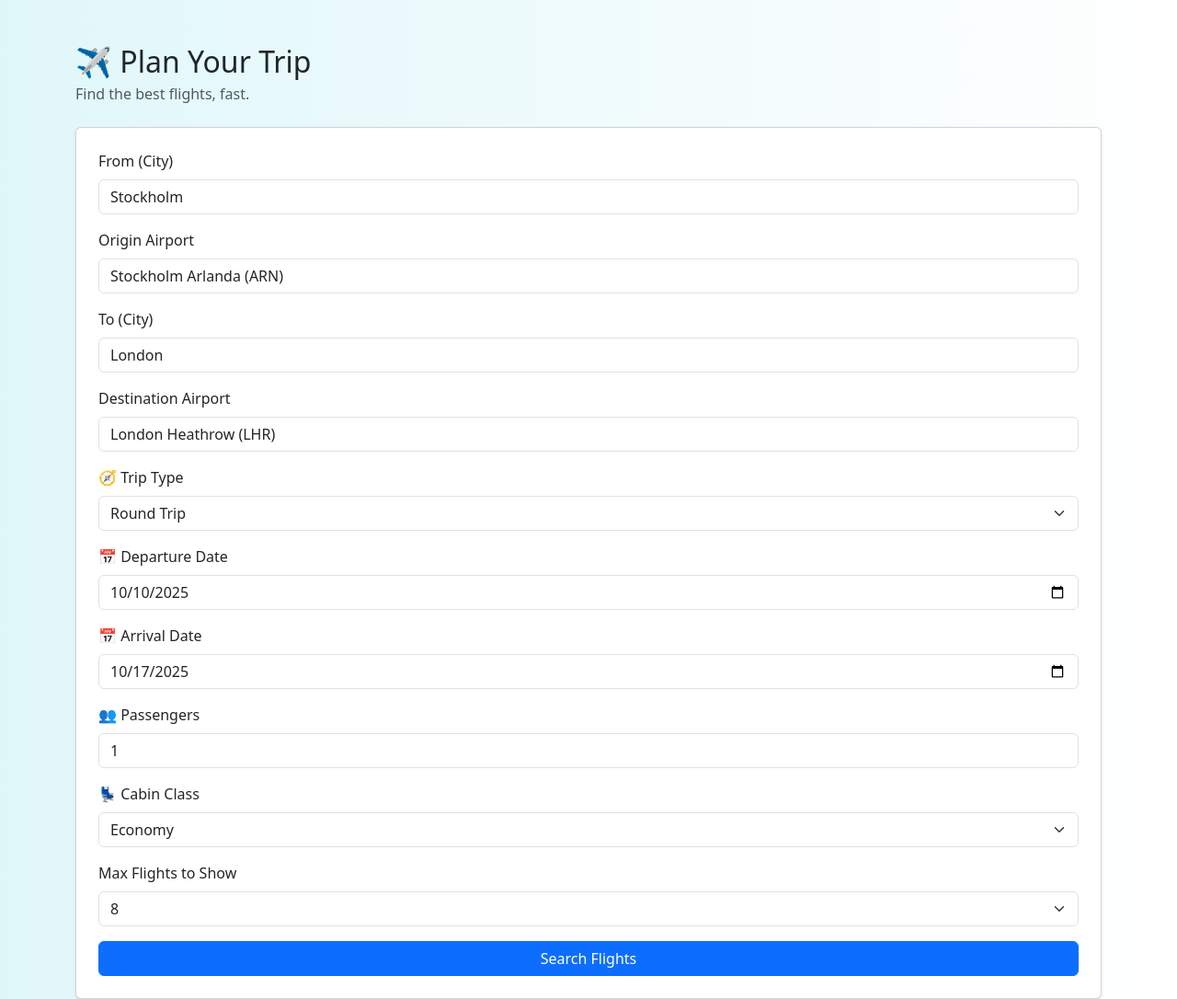
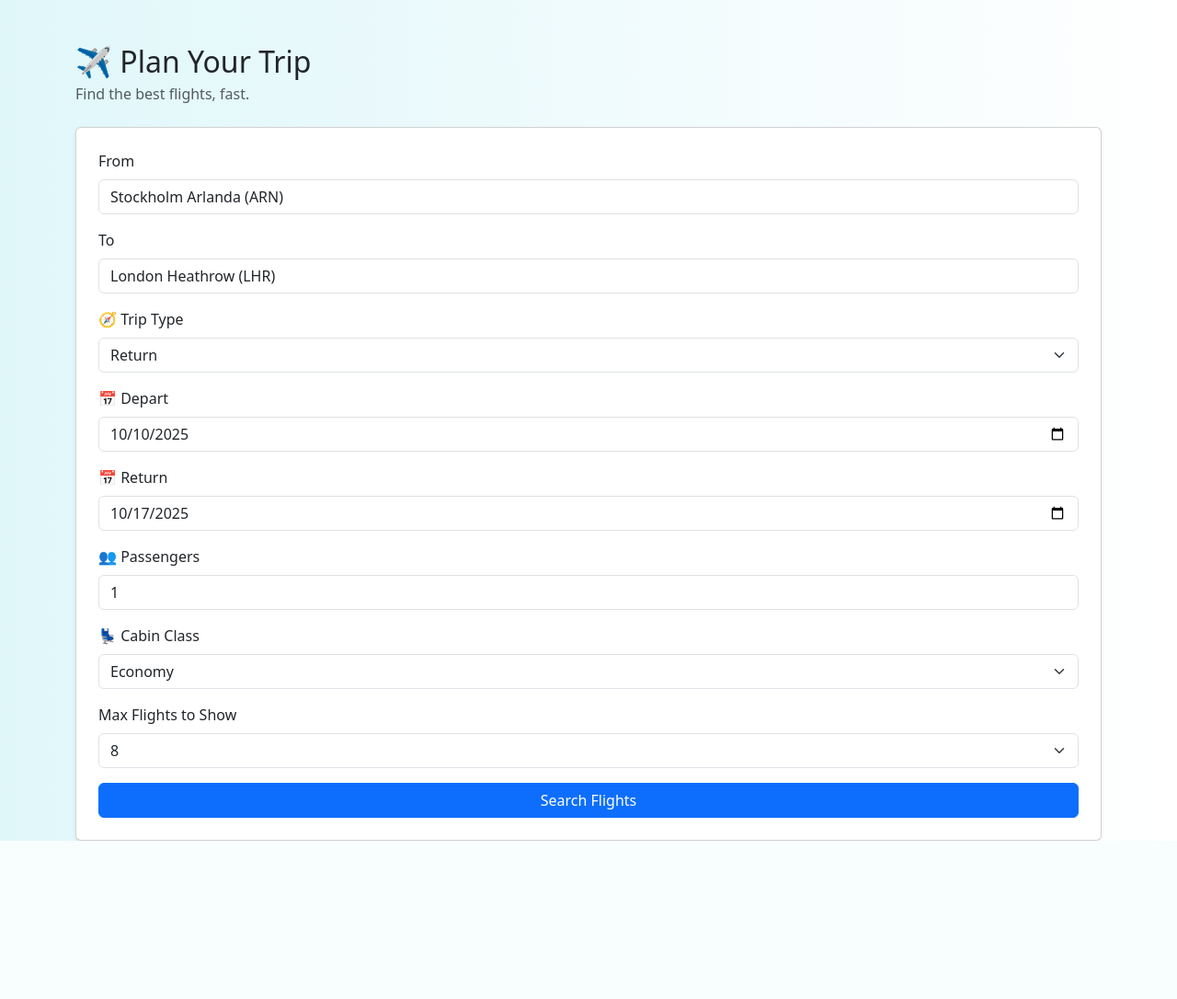
Before and after one commit to mehzan07/FlightFinder-, a Flask app: page /flightfinder in a window 1280 px wide. Shown: the whole page at 92% size. After the commit the page ends 914 px from the top, so only its background shows below. Run offline with Flask 3, Linux system fonts and the light colour scheme; parts of the project's set-up code (start-up, migrations or seed data) failed here and were passed over.

Commit message:
UI filed is fixed , only we have depart and return not extra fields like city and ...

```diff
--- a/flight_search.py
+++ b/flight_search.py
@@ -10,6 +10,7 @@ import hashlib
 load_dotenv()
 
 from config import AFFILIATE_MARKER, API_TOKEN,HOST,USER_IP,USE_REAL_API, FEATURED_FLIGHT_LIMIT,DEBUG_MODE
+
 
 
 
--- a/templates/travel_form.html
+++ b/templates/travel_form.html
@@ -3,7 +3,6 @@
 <head>
     <title>Travel Planner</title>
     <link href="https://cdn.jsdelivr.net/npm/bootstrap@5.3.0/dist/css/bootstrap.min.css" rel="stylesheet">
-    <link rel="stylesheet" href="https://code.jquery.com/ui/1.13.2/themes/base/jquery-ui.css">
 </head>
 <body class="bg-light" style="background: linear-gradient(to right, #e0f7fa, #fff);">
 
@@ -23,65 +22,60 @@
     {% endif %}
 
     <form method="POST" action="/travel-ui" class="card p-4 shadow-sm">
-            <!-- Origin City -->
+        <!-- From -->
         <div class="mb-3">
-        <label for="origin_city" class="form-label">From (City)</label>
-        <input type="text" class="form-control" id="origin_city" name="origin_city"
-                value="{{ form_data.origin_city if form_data else 'Stockholm' }}"
-                placeholder="Enter origin city" />
+            <label for="origin_code" class="form-label">From</label>
+            <input type="text" class="form-control" id="origin_code" name="origin_code"
+                   list="origin_code-list"
+                   value="{{ form_data.origin_code if form_data else 'Stockholm Arlanda (ARN)' }}"
+                   placeholder="Enter city or airport" />
+            <datalist id="origin_code-list"></datalist>
         </div>
 
-        <!-- Origin Code (Full Name + Code) -->
+        <!-- To -->
         <div class="mb-3">
-        <label for="origin_code" class="form-label">Origin Airport</label>
-        <input type="text" class="form-control" id="origin_code" name="origin_code"
-                value="{{ form_data.origin_code if form_data else 'Stockholm Arlanda (ARN)' }}"
-                placeholder="e.g. Stockholm Arlanda (ARN)" />
+            <label for="destination_code" class="form-label">To</label>
+            <input type="text" class="form-control" id="destination_code" name="destination_code"
+                   list="destination_code-list"
+                   value="{{ form_data.destination_code if form_data else 'London Heathrow (LHR)' }}"
+                   placeholder="Enter city or airport" />
+            <datalist id="destination_code-list"></datalist>
         </div>
 
-        <!-- Destination City -->
-        <div class="mb-3">
-        <label for="destination_city" class="form-label">To (City)</label>
-        <input type="text" class="form-control" id="destination_city" name="destination_city"
-                value="{{ form_data.destination_city if form_data else 'London' }}"
-                placeholder="Enter destination city" />
-        </div>
-
-        <!-- Destination Code (Full Name + Code) -->
-        <div class="mb-3">
-        <label for="destination_code" class="form-label">Destination Airport</label>
-        <input type="text" class="form-control" id="destination_code" name="destination_code"
-                value="{{ form_data.destination_code if form_data else 'London Heathrow (LHR)' }}"
-                placeholder="e.g. London Heathrow (LHR)" />
-        </div>
+        <!-- Trip Type -->
         <div class="mb-3">
             <label class="form-label" for="trip_type">🧭 Trip Type</label>
             <select id="trip_type" name="trip_type" class="form-select">
-                <option value="round-trip" {% if not form_data or form_data.trip_type == 'round-trip' %}selected{% endif %}>Round Trip</option>
-                <option value="one-way" {% if form_data and form_data.trip_type == 'one-way' %}selected{% endif %}>One Way</option>
+                <option value="one-way" {% if form_data and form_data.trip_type == 'one-way' %}selected{% endif %}>One-way</option>
+                <option value="round-trip" {% if not form_data or form_data.trip_type == 'round-trip' %}selected{% endif %}>Return</option>
+                <option value="multi-city" {% if form_data and form_data.trip_type == 'multi-city' %}selected{% endif %}>Multi-city</option>
             </select>
         </div>
 
+        <!-- Departure Date -->
         <div class="mb-3">
-            <label class="form-label" for="date_from">📅 Departure Date</label>
+            <label class="form-label" for="date_from">📅 Depart</label>
             <input type="date" id="date_from" name="date_from" class="form-control" required
                    value="{{ session.last_search.departure if session.last_search else form_data.date_from if form_data else '2025-10-10' }}">
         </div>
 
+        <!-- Return Date -->
         <div class="mb-3" id="arrivalDateGroup"
              style="{% if form_data and form_data.trip_type == 'one-way' %}display:none;{% endif %}">
-            <label class="form-label" for="date_to">📅 Arrival Date</label>
+            <label class="form-label" for="date_to">📅 Return</label>
             <input type="date" id="date_to" name="date_to" class="form-control"
                    value="{{ session.last_search.arrival if session.last_search else form_data.date_to if form_data and form_data.trip_type == 'round-trip' else '2025-10-17' }}"
                    {% if not form_data or form_data.trip_type == 'round-trip' %}required{% endif %}>
         </div>
 
+        <!-- Passengers -->
         <div class="mb-3">
             <label class="form-label" for="passengers">👥 Passengers</label>
             <input type="number" id="passengers" name="passengers" class="form-control" min="1" required
                    value="{{ form_data.passengers if form_data else 1 }}">
         </div>
 
+        <!-- Cabin Class -->
         <div class="mb-3">
             <label class="form-label" for="cabin_class">💺 Cabin Class</label>
             <select id="cabin_class" name="cabin_class" class="form-select" required>
@@ -91,12 +85,7 @@
             </select>
         </div>
 
-        <div id="loading" class="text-center mb-3" style="display:none;">
-            <div class="spinner-border text-primary" role="status"></div>
-            <p>Searching flights...</p>
-        </div>
-
-        <!-- Max Flights to Show -->
+        <!-- Max Flights -->
         <div class="mb-3">
             <label for="limit" class="form-label">Max Flights to Show</label>
             <select class="form-select" name="limit" id="limit">
@@ -106,7 +95,13 @@
             </select>
         </div>
 
+        <div id="loading" class="text-center mb-3" style="display:none;">
+            <div class="spinner-border text-primary" role="status"></div>
+            <p>Searching flights...</p>
+        </div>
+
         <button type="submit" class="btn btn-primary">Search Flights</button>
+    </form>
 
     {% if flights %}
     <div class="mt-5">
@@ -133,24 +128,31 @@
         </div>
     </div>
     {% endif %}
-    </form>
 </div>
 
 <script src="https://code.jquery.com/jquery-3.6.0.min.js"></script>
-<script src="https://code.jquery.com/ui/1.13.2/jquery-ui.min.js"></script>
+{% raw %}
 <script>
-    const airports = [
-        "Stockholm Arlanda (ARN)", "Stockholm Bromma (BMA)", "Tokyo Haneda (HND)", "Tokyo Narita (NRT)",
-        "London Heathrow (LHR)", "Paris Charles de Gaulle (CDG)", "New York JFK (JFK)", "Dubai (DXB)",
-        "Bangkok Suvarnabhumi (BKK)", "Toronto Pearson (YYZ)", "Copenhagen Kastrup (CPH)", "Rome Fiumicino (FCO)"
-    ];
+$(function() {
+    function setupAirportAutocomplete(inputId) {
+        $("#" + inputId).on("input", function() {
+            const query = $(this).val();
+            if (query.length < 2) return;
 
-    $(function() {
-        $("#origin_code").autocomplete({ source: airports });
-        $("#destination_code").autocomplete({ source: airports });
+            $.getJSON("/autocomplete-airports", { query: query }, function(data) {
+                const datalistId = inputId + "-list";
+                let options = "";
+                data.forEach(item => {
+                    options += `<option value="${item.value}">${item.label}</option>`;
                 });
+                $("#" + datalistId).html(options);
+            });
+        });
+    }
 
-    document.addEventListener("DOMContentLoaded", () => {
+    setupAirportAutocomplete("origin_code");
+    setupAirportAutocomplete("destination_code");
+
     const dateFrom = document.getElementById("date_from");
     const dateTo = document.getElementById("date_to");
     const tripType = document.getElementById("trip_type");
@@ -192,5 +194,6 @@
     }
 });
 </script>
+{% endraw %}
 </body>
 </html>
```
Also changed, not shown: templates/travel_results.html (+30 -27 lines), travel_ui.py (+19 -29 lines). Lines whose indentation alone changed are shown as unchanged.
